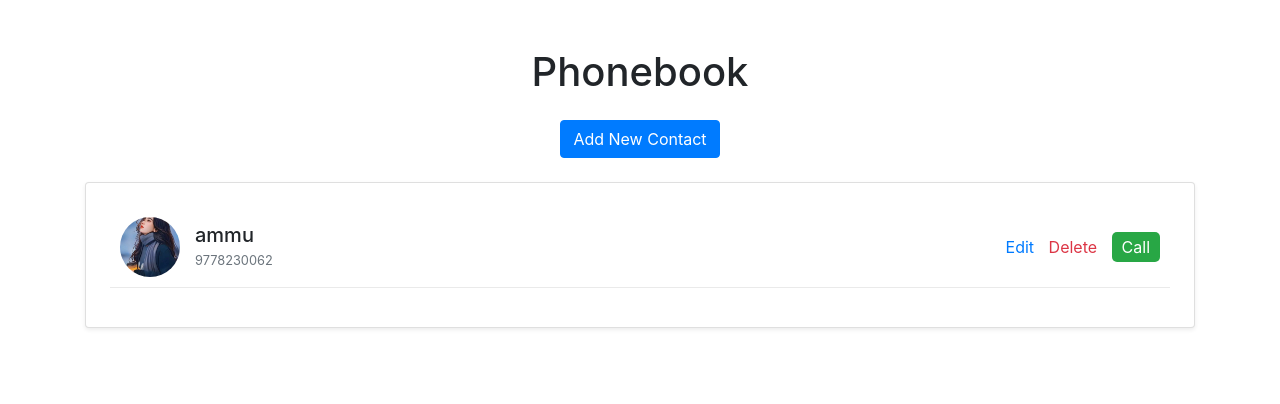
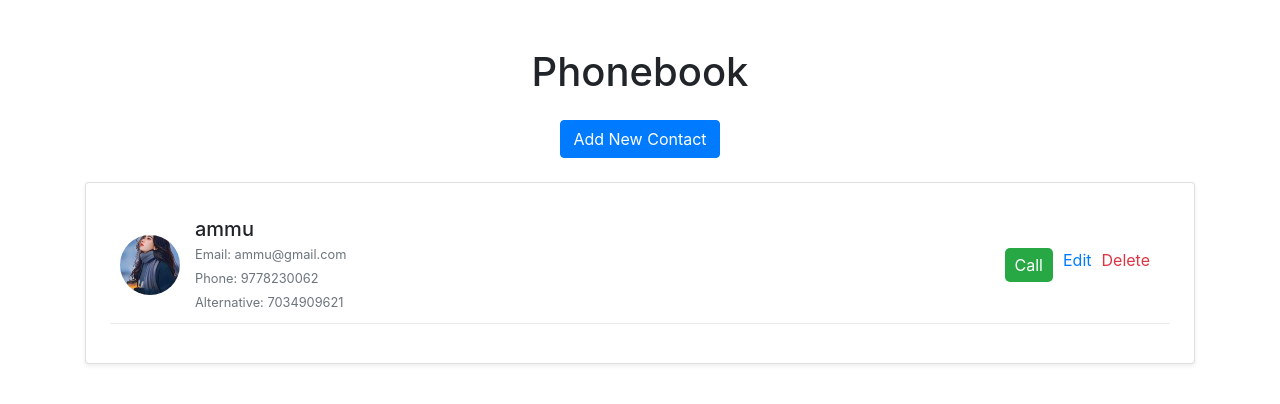
Before and after one commit to chikkuanijohn/exams, a Django app: page / in a window 1280 px wide. Shown: the top 404 px of the page. Run offline with Django 5.2, Linux system fonts and the light colour scheme; data comes from the database, SQL or seed files in the repository; some libraries are stand-ins or nearby versions.

Commit message:
new file

```diff
--- a/phone_book/templates/contact_list.html
+++ b/phone_book/templates/contact_list.html
@@ -31,8 +31,13 @@
             color: #6c757d;
         }
 
+        .actions {
+            display: flex;
+            justify-content: flex-start;
+        }
+
         .actions a {
-            margin-left: 10px;
+            margin-right: 10px;
         }
 
         .actions a.edit {
@@ -71,13 +76,15 @@
                             {% endif %}
                             <div class="contact-details">
                                 <h5>{{ contact.name }}</h5>
-                                <small>{{ contact.phone }}</small>
+                                <small>Email: {{ contact.email }}</small><br>
+                                <small>Phone: {{ contact.phone }}</small><br>
+                                <small>Alternative: {{ contact.alternative }}</small>
                             </div>
                         </div>
                         <div class="actions">
+                            <a href="tel:{{ contact.phone }}" class="call">Call</a>
                             <a href="{% url 'edit_contact' contact.id %}" class="edit">Edit</a>
                             <a href="{% url 'delete_contact' contact.id %}" class="delete" onclick="return confirm('Are you sure you want to delete this contact?');">Delete</a>
-                            <a href="tel:{{ contact.phone }}" class="call">Call</a>
                         </div>
                     </div>
                 {% endfor %}
```
